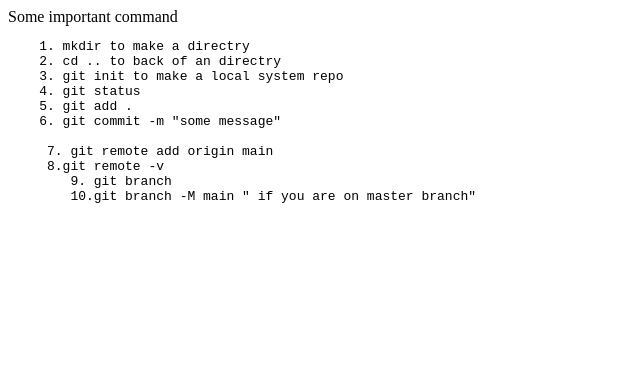
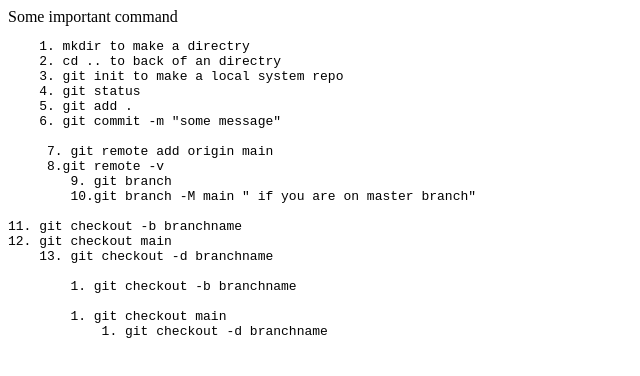
Before and after one commit to Muskan-goyal-293/localRepo, a plain HTML site: page index.html in a window 1280 px wide. Shown: the whole page, without its empty margins (0-640 px from the left). Drawn offline with Linux system fonts and the light colour scheme.

Commit message:
feature 1

```diff
--- a/index.html
+++ b/index.html
@@ -20,6 +20,15 @@
      8.git remote -v <to check /verify remote >
         9. git branch  <!-- alg alg branch kam krti h ak project -->
         10.git branch -M main " if you are on master branch"
+        <!-- ak or branch bnani ho to  -->
+11. git checkout -b branchname
+12. git checkout main <to go one branch to another branch>
+    13. git checkout -d branchname<to delete beranch>
+        <!-- imp -->
+        1. git checkout -b branchname
+
+        1. git checkout main <to go one branch to another branch>
+            1. git checkout -d branchname<to delete beranch>
 
 </pre>
     </div>
```
